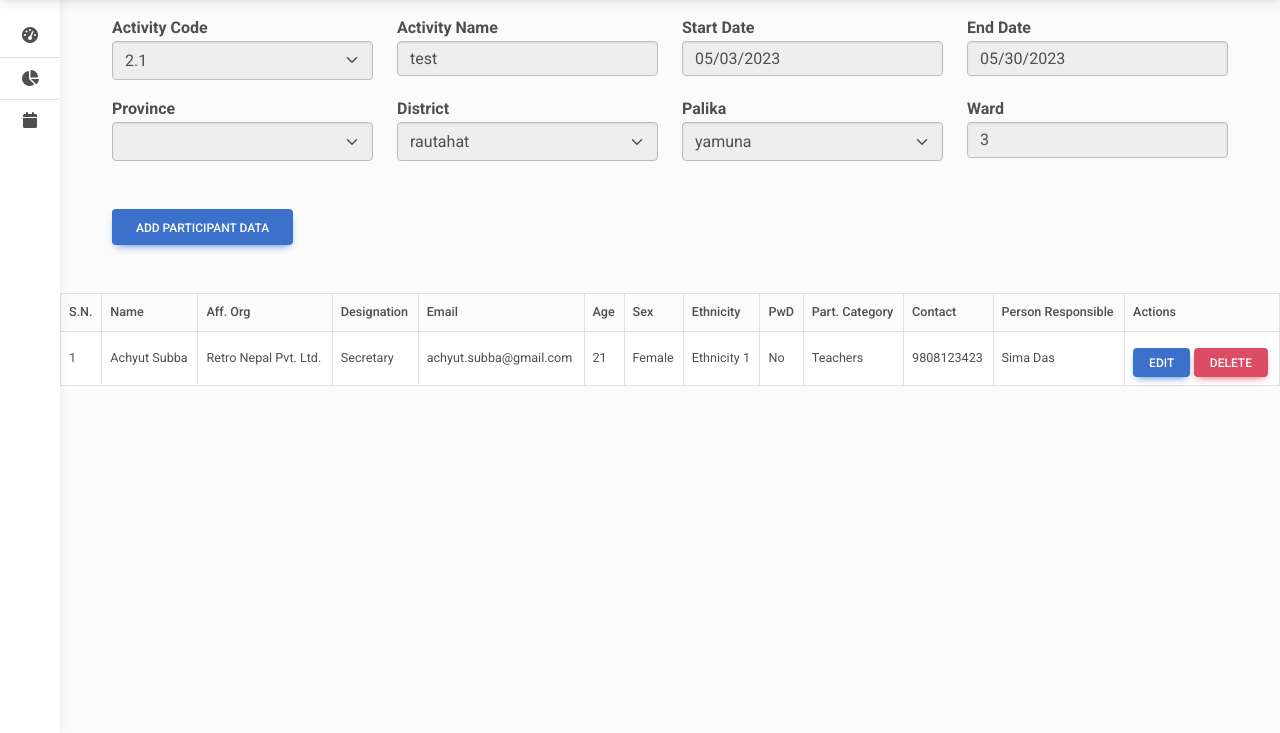
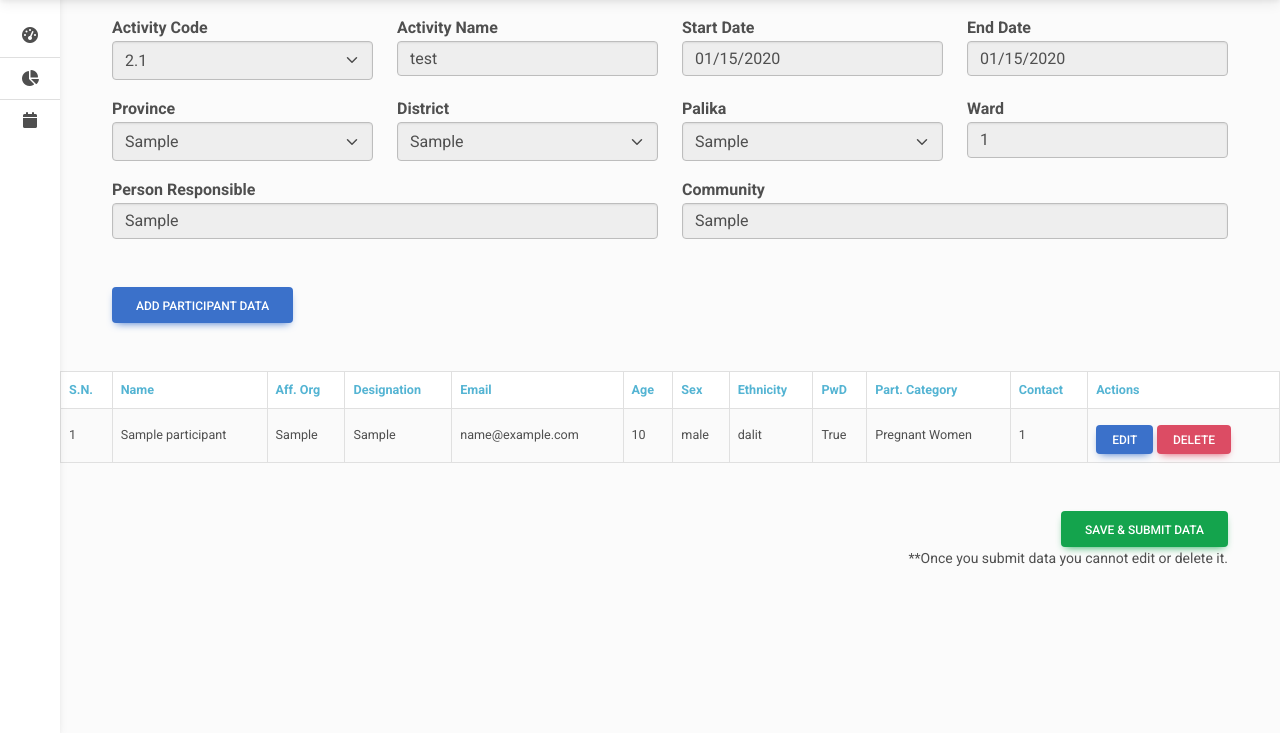
Before and after one commit to jayswal231/compagin_project, a Django app: page /event/1/participant/list in a window 1280 px wide. Shown: the part 67-800 px from the top of the page. Run offline with Django 3.2, Linux system fonts and the light colour scheme; data comes from the database, SQL or seed files in the repository; tables that the repository leaves empty hold one stand-in row (values such as "Sample post"); some libraries are stand-ins or nearby versions.

Commit message:
completed sprint portions

```diff
--- a/my_data/admin.py
+++ b/my_data/admin.py
@@ -1,6 +1,6 @@
 from django.contrib import admin
 from .models import *
 # Register your models here.
-model = [Project, Activity, Event, Participants, Actions, Province, District, Palika]
+model = [Project, Activity, Event, Participants, Actions, Province, District, Palika, ParticipationCategory]
 
 admin.site.register(model)
--- a/my_data/templates/base.html
+++ b/my_data/templates/base.html
@@ -29,14 +29,14 @@
             <div class="position-sticky">
                 <div class="list-group list-group-flush mt-4">
 
-                    <div class="list-group-item list-group-item-action py-2 ripple">
+                    <a href="/event/list" class="list-group-item list-group-item-action py-2 ripple">
                         <i class="fas fa-tachometer-alt fa-fw"></i>
 
-                        <ul class="sub-menu d-none position-absolute list-unstyled card rounded-0 text-start"
+                        <!-- <ul class="sub-menu d-none position-absolute list-unstyled card rounded-0 text-start"
                             style="left:60px; top:0; width: 150px;">
                             <li class="sub-menu-item px-3 text-muted">
-                                <a href="" class="nav-link py-2">
-                                    Data Entry
+                                <a href="/event/list" class="nav-link py-2">
+                                    All Events
                                 </a>
                             </li>
                             <li class="sub-menu-item px-3 text-muted">
@@ -44,9 +44,9 @@
                                     Data Summary
                                 </a>
                             </li>
-                        </ul>
+                        </ul> -->
 
-                    </div>
+                    </a>
 
 
                     <a href="#" class="list-group-item list-group-item-action py-2 ripple">
--- a/my_data/templates/my_data/data_entry.html
+++ b/my_data/templates/my_data/data_entry.html
@@ -48,7 +48,7 @@
           <label for="province-select">Province</label>
           <select class="form-select" id="province-select" disabled>
             {% if data_entry_page %}
-            <option value="{{current_event.province}}" disabled>{{current_event.province}}</option>
+            <option value="{{current_event.province}}">{{current_event.province}}</option>
             {% else %}
             <option value="">Select a province</option>
             {% endif %}
@@ -69,10 +69,31 @@
         <div class="col-lg-3">
           <label for="ward">Ward</label>
           <input class="form-control" placeholder="Valid (1 to 35)" type="number" min="1" max="35"
-            value="{{current_event.ward}}" disabled oninput="validity.valid||(value='');" />
+            value="{{current_event.ward}}" disabled oninput="validity.valid||(value='');" required/>
         </div>
+
+
+        <div class="person-responsible col-lg-6">
+          <div class="form-group mt-3">
+            <label for="responsible">Person Responsible</label>
+            <input type="text" class="form-control" id="responsible" value="{{current_event.person_responsible}}" name="person_responsible" required  disabled/>
+          </div>
+        </div>
+
+        <div class="person-responsible col-lg-6">
+          <div class="form-group mt-3">
+            <label for="responsible">Community</label>
+            <input type="text" class="form-control" id="responsible" value="{{current_event.community}}" name="community" required  disabled/>
+          </div>
+        </div>
+
       </div>
+
+
+
+
     </div>
+
 
     <!-- Modal TO Add Participant Start -->
     <div class="add-data container">
@@ -94,27 +115,27 @@
                     <div class="col-lg-4">
                       <div class="form-group mb-3">
                         <label for="name">Name of Participant</label>
-                        <input type="text" class="form-control" id="name" name="name"  required/>
+                        <input type="text" class="form-control" id="name" name="name" required />
                       </div>
                       <div class="form-group mb-3">
                         <label for="organization">Affiliated Organization</label>
-                        <input type="text" class="form-control" id="organization" name="affiliated_org" required/>
+                        <input type="text" class="form-control" id="organization" name="affiliated_org" required />
                       </div>
                       <div class="form-group mb-3">
                         <label for="designation">Designation</label>
-                        <input type="text" class="form-control" id="designation" name="designation" required/>
+                        <input type="text" class="form-control" id="designation" name="designation" required />
                       </div>
 
                       <div class="form-group mb-3">
                         <label for="email">Email ID</label>
-                        <input type="email" class="form-control" id="email" name="email" required/>
+                        <input type="email" class="form-control" id="email" name="email" required />
                       </div>
                     </div>
 
                     <div class="col-lg-4">
                       <div class="form-group mb-3">
                         <label for="age">Age</label>
-                        <input type="number" class="form-control" id="age" name="age" required/>
+                        <input type="number" class="form-control" id="age" name="age" required />
                       </div>
                       <div class="form-group mb-3">
                         <label for="sex">Sex</label>
@@ -129,15 +150,9 @@
                         <label for="ethnicity">Ethnicity</label>
                         <select class="form-select" id="ethnicity" name="ethnicity" required>
                           <option value="">-- Select --</option>
-                          <option value="ethnicity1">
-                            Ethnicity 1
-                          </option>
-                          <option value="ethnicity2">
-                            Ethnicity 2
-                          </option>
-                          <option value="ethnicity3">
-                            Ethnicity 3
-                          </option>
+                          {% for eth in ethnicity_choices %}
+                          <option value="{{eth.0}}">{{eth.1}}</option>
+                          {% endfor %}
                         </select>
                       </div>
                     </div>
@@ -146,28 +161,25 @@
                         <label for="pwd">Pwd Status</label>
                         <select class="form-select" id="pwd" name="pwd" required>
                           <option value="">-- Select --</option>
-                          <option value="yes">Yes</option>
-                          <option value="no">No</option>
+                          <option value="True">Yes</option>
+                          <option value="False">No</option>
                         </select>
                       </div>
                       <div class="form-group mb-3">
                         <label for="category">Participation Category</label>
-                        <select class="form-select" id="category" name="category">
+                        <select class="form-select" id="category" name="participation_category">
                           <option value="">-- Select --</option>
-                          <option value="category1">Category 1</option>
-                          <option value="category2">Category 2</option>
-                          <option value="category3">Category 3</option>
+                          {% for item in participation_category_data %}
+                          <option value="{{item}}">{{item}}</option>
+                          {% endfor %}
                         </select>
                       </div>
                       <div class="form-group mb-3">
                         <label for="contact">Contact Number</label>
-                        <input type="text" class="form-control" id="contact" name="contact" required/>
+                        <input type="text" class="form-control" id="contact" name="contact" required />
                       </div>
 
-                      <div class="form-group mb-3">
-                        <label for="responsible">Person Responsible</label>
-                        <input type="text" class="form-control" id="responsible" name="responsible" required/>
-                      </div>
+
                     </div>
                   </div>
                 </div>
@@ -188,46 +200,59 @@
     <!-- Modal to AdD Participant Data End -->
 
     <!-- Participant Data Table -->
-    <table class="table table-bordered align-middle mb-0 bg-white border-top mt-5 table-sm mb-5">
-      <thead class="bg-light">
-        <tr>
-          <th class="col small">S.N.</th>
-          <th class="col small">Name</th>
-          <th class="col small">Aff. Org</th>
-          <th class="col small">Designation</th>
-          <th class="col small">Email</th>
-          <th class="col small">Age</th>
-          <th class="col small">Sex</th>
-          <th class="col small">Ethnicity</th>
-          <th class="col small">PwD</th>
-          <th class="col small">Part. Category</th>
-          <th class="col small">Contact</th>
-          <th class="col small">Person Responsible</th>
-          <th class="col small">Actions</th>
+    {% if participants %}
+    <table class="table table-bordered table-striped align-middle mb-0 bg-white border-top mt-5 table-sm mb-5">
+      <thead>
+        <tr class="text-info">
+          <th class="col small fw-bold">S.N.</th>
+          <th class="col small fw-bold">Name</th>
+          <th class="col small fw-bold">Aff. Org</th>
+          <th class="col small fw-bold">Designation</th>
+          <th class="col small fw-bold">Email</th>
+          <th class="col small fw-bold">Age</th>
+          <th class="col small fw-bold">Sex</th>
+          <th class="col small fw-bold">Ethnicity</th>
+          <th class="col small fw-bold">PwD</th>
+          <th class="col small fw-bold">Part. Category</th>
+          <th class="col small fw-bold">Contact</th>
+          <th class="col small fw-bold">Actions</th>
         </tr>
       </thead>
       <tbody>
+        {% for participant in participants %}
         <tr>
-          <td class="col small">1</td>
-          <td class="col small">Achyut Subba</td>
-          <td class="col small">Retro Nepal Pvt. Ltd.</td>
-          <td class="col small">Secretary</td>
-          <td class="col small">achyut.subba@gmail.com</td>
-          <td class="col small">21</td>
-          <td class="col small">Female</td>
-          <td class="col small">Ethnicity 1</td>
-          <td class="col small">No</td>
-          <td class="col small">Teachers</td>
-          <td class="col small">9808123423</td>
-          <td class="col small">Sima Das</td>
+          <td class="col small">{{forloop.counter}}</td>
+          <td class="col small">{{participant.name}}</td>
+          <td class="col small">{{participant.affiliated_org}}</td>
+          <td class="col small">{{participant.designation}}</td>
+          <td class="col small">{{participant.email}}</td>
+          <td class="col small">{{participant.age}}</td>
+          <td class="col small">{{participant.gender}}</td>
+          <td class="col small">{{participant.ethnicity}}</td>
+          <td class="col small">{{participant.pwd}}</td>
+          <td class="col small">{{participant.participation_category.name}}</td>
+          <td class="col small">{{participant.contact}}</td>
           <td>
-            <button class="btn btn-sm btn-primary">Edit</button>
-            <button class="btn btn-sm btn-danger mt-2">Delete</button>
+            <a href="/event/participant/update/{{participant.id}}" class="btn btn-sm btn-primary">Edit</a>
+            <a href="/event/participant/delete/{{participant.id}}" class="btn btn-sm btn-danger mt-2">Delete</a>
           </td>
         </tr>
+        {% endfor %}
       </tbody>
     </table>
+    {% endif %}
     <!-- Participant Data Table End -->
+
+    {% if participants %}
+    <div class="container">
+      <div class="d-flex justify-content-end">
+        <button class="btn btn-success">
+          Save & Submit Data
+        </button>
+      </div>
+      <div class="small text-end">**Once you submit data you cannot edit or delete it.</div>
+    </div>
+    {% endif %}
   </div>
 </div>
 
--- a/my_data/urls.py
+++ b/my_data/urls.py
@@ -13,16 +13,18 @@
     # for event
     path('event/create', EventCreateView.as_view(), name='event-create'),
     path('event/list', EventListView.as_view(), name='event-list'),
-    path('event/udpate/<int:pk>/', EventUpdateView.as_view(), name='event-update'),
-    # path('event/delete/<int:pk>/', EventDeleteView.as_view(), name='event-delete'),
+    path('event/update/<int:pk>/', EventUpdateView.as_view(), name='event-update'),
+    path('event/delete/<int:pk>/', EventDeleteView.as_view(), name='event-delete'),
 
 
     path('event/<int:id>/participant/list', participant_view, name="participant-view"),
     path('event/participant/update/<int:pk>', ParticipantEditView.as_view(), name="participant-update"),
+    path('event/participant/delete/<int:pk>', ParticipantDeleteView.as_view(), name='participants-delete'),
 
 
     path('activities/', ActivityListView.as_view(), name='activity-list'),
     path('datalist/', DataListView.as_view(), name='data-list'),
+    # path('participation/category', ParticipationCategoryList.as_view(), name="participation-category")
 
 
 ]
--- a/my_data/views.py
+++ b/my_data/views.py
@@ -1,3 +1,6 @@
+from .models import Activity
+from rest_framework.response import Response
+from rest_framework.views import APIView
 import json
 from django.forms.models import BaseModelForm
 from django.http import HttpResponse
@@ -8,9 +11,12 @@
 # Create your views here.
 
 # for Project
+
+
 class ProjectListView(ListView):
     model = Project
     template_name = 'my_data/dashboard.html'
+
 
 class ProjectCreateView(CreateView):
     model = Project
@@ -18,11 +24,13 @@
     template_name = 'data_entry_list.html'
     success_url = reverse_lazy('project-list')
 
+
 class ProjectUpdateView(UpdateView):
     model = Project
     fields = ['code', 'name']
     template_name = 'data_entry.html'
     success_url = reverse_lazy('project-list')
+
 
 class ProjectDeleteView(DeleteView):
     model = Project
@@ -30,11 +38,11 @@
     success_url = reverse_lazy('project-list')
 
 
-
 # for event
 class EventListView(ListView):
     model = Event
     template_name = 'my_data/data_entry_list.html'
+
 
 class EventCreateView(CreateView):
     model = Event
@@ -46,17 +54,19 @@
         activity_code = self.request.POST.get('code')
         print(activity_code)
 
-        Event.objects.create(
-        project= Project.objects.get(id=1),
-        activity= Activity.objects.get(code=activity_code),
-        start_date = request.POST.get('start_date'),
-        end_date = request.POST.get('end_date'),
-        province = request.POST.get('province'),
-        district = request.POST.get('district'),
-        palika = request.POST.get('palika'),
-        ward = request.POST.get('ward'))
+        current_event = Event.objects.create(
+            project=Project.objects.get(id=1),
+            activity=Activity.objects.get(code=activity_code),
+            start_date=request.POST.get('start_date'),
+            end_date=request.POST.get('end_date'),
+            province=request.POST.get('province'),
+            district=request.POST.get('district'),
+            palika=request.POST.get('palika'),
+            ward=request.POST.get('ward'),
+            person_responsible=request.POST.get('person_responsible'),
+            community=request.POST.get('community'))
 
-        return redirect('event-list')
+        return redirect('participant-view', current_event.id)
 
 
 class EventUpdateView(UpdateView):
@@ -74,36 +84,73 @@
     context["current_event"] = currentEvent
     context["data_entry_page"] = True
 
+    context["ethnicity_choices"] = Participants.get_ethnicity_choices()
+    context["participants"] = Participants.objects.filter(event=currentEvent)
+    context['participation_category_data'] = [
+        obj.name for obj in ParticipationCategory.objects.all()]
 
     # using the form submission to create the participant data
     if request.method == "POST":
         query_dict = request.POST.copy()
         normal_dict = {key: value for key, value in query_dict.items()}
         normal_dict.pop("csrfmiddlewaretoken")
-        Participants.objects.create(**normal_dict)
 
+        participation_category_data = normal_dict["participation_category"]
+        current_category = ParticipationCategory.objects.get(
+            name=participation_category_data)
+        normal_dict["participation_category"] = current_category
+        Participants.objects.create(
+            **normal_dict, event=currentEvent, step1_user=request.user)
+
+        return redirect('participant-view', id)
 
     return render(request, template_name, context)
 
 
+class EventDeleteView(DeleteView):
+    model = Event
+    template_name = 'my_data/event_confirm_delete.html'
+    success_url = reverse_lazy('event-list')
+
+
 class ParticipantEditView(UpdateView):
     model = Participants
-    fields = "__all__"
+    fields = ["name", "affiliated_org", "designation", "age", "gender", "ethnicity",
+              "pwd", "participation_category", "contact", "email", "person_responsible"]
     template_name = "my_data/participant_form.html"
-    success_url = reverse_lazy('participant-view')
+
+    def get_context_data(self, **kwargs):
+        context = super().get_context_data(**kwargs)
+        context['participation_category_data'] = ParticipationCategory.objects.all()
+        context["ethnicity_choices"] = Participants.get_ethnicity_choices()
+        return context
+
+    def get_success_url(self):
+        return reverse_lazy('participant-view', kwargs={'id': self.object.event.id})
 
 
+class ParticipantDeleteView(DeleteView):
+    model = Participants
+    template_name = 'my_data/participants_confirm_delete.html'
+
+    def get_success_url(self):
+        return reverse_lazy('participant-view', kwargs={'id': self.object.event.id})
 
 
-#for activity api
-from rest_framework.views import APIView
-from rest_framework.response import Response
-from .models import Activity
+# for activity api
+
+# class ParticipationCategoryList(APIView):
+#     def get(self, request):
+#         queryset = ParticipationCategory.objects.all()
+#         data = [obj.name for obj in queryset]
+#         return Response(data)
+
 
 class ActivityListView(APIView):
     def get(self, request):
         activities = Activity.objects.all()
-        data = [{'code': activity.code, 'name':activity.name} for activity in activities]
+        data = [{'code': activity.code, 'name': activity.name}
+                for activity in activities]
         return Response(data)
 
 
@@ -115,9 +162,9 @@
         provinces = Province.objects.all()
         result = {}
         for palika in palikas:
-            province_name=palika.district.province.name
+            province_name = palika.district.province.name
             district_name = palika.district.name
-            palika_name=palika.name
+            palika_name = palika.name
 
             if province_name not in result:
                 result[province_name] = {}
@@ -125,10 +172,10 @@
             if district_name not in result[province_name]["districts"]:
                 result[province_name]["districts"][district_name] = {}
                 result[province_name]["districts"][district_name]["palikas"] = []
-            result[province_name]["districts"][district_name]["palikas"].append(palika_name)
+            result[province_name]["districts"][district_name]["palikas"].append(
+                palika_name)
 
-
-        #for province and  district
+        # for province and  district
         # for district in districts:
         #     province_name = district.province.name
         #     district_name = district.name
@@ -137,8 +184,7 @@
         #     if district_name not in result[province_name]:
         #         result[province_name]['name']=district_name
 
-
-        #for province only
+        # for province only
         # for province in provinces:
         #     province_name = province.name
         #     if province_name not in result:
```
Also changed, not shown: my_data/models.py (+21 -3 lines), my_data/templates/my_data/data_entry_list.html (+36 -22 lines), my_data/templates/my_data/event_confirm_delete.html (added, +28 -0 lines), my_data/templates/my_data/event_form.html (+68 -19 lines), my_data/templates/my_data/participant_form.html (+25 -49 lines), my_data/templates/my_data/participants_confirm_delete.html (added, +30 -0 lines), db.sqlite3, my_data/migrations/0004_auto_20230503_1723.py (added), my_data/migrations/0005_participants_event.py (added), my_data/migrations/0006_alter_participants_event.py (added), my_data/migrations/0007_auto_20230503_1844.py (added), my_data/migrations/0008_auto_20230503_1940.py (added).
